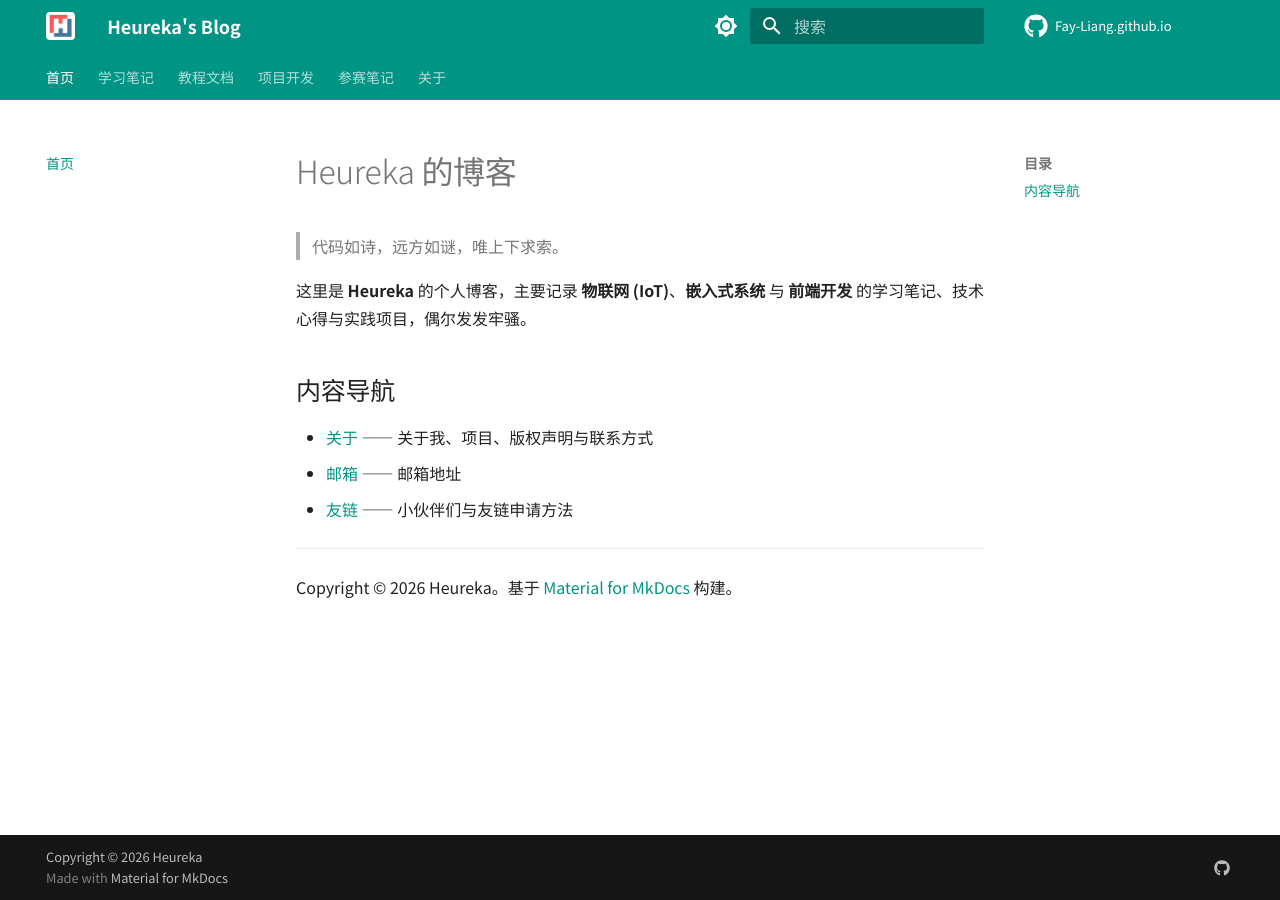
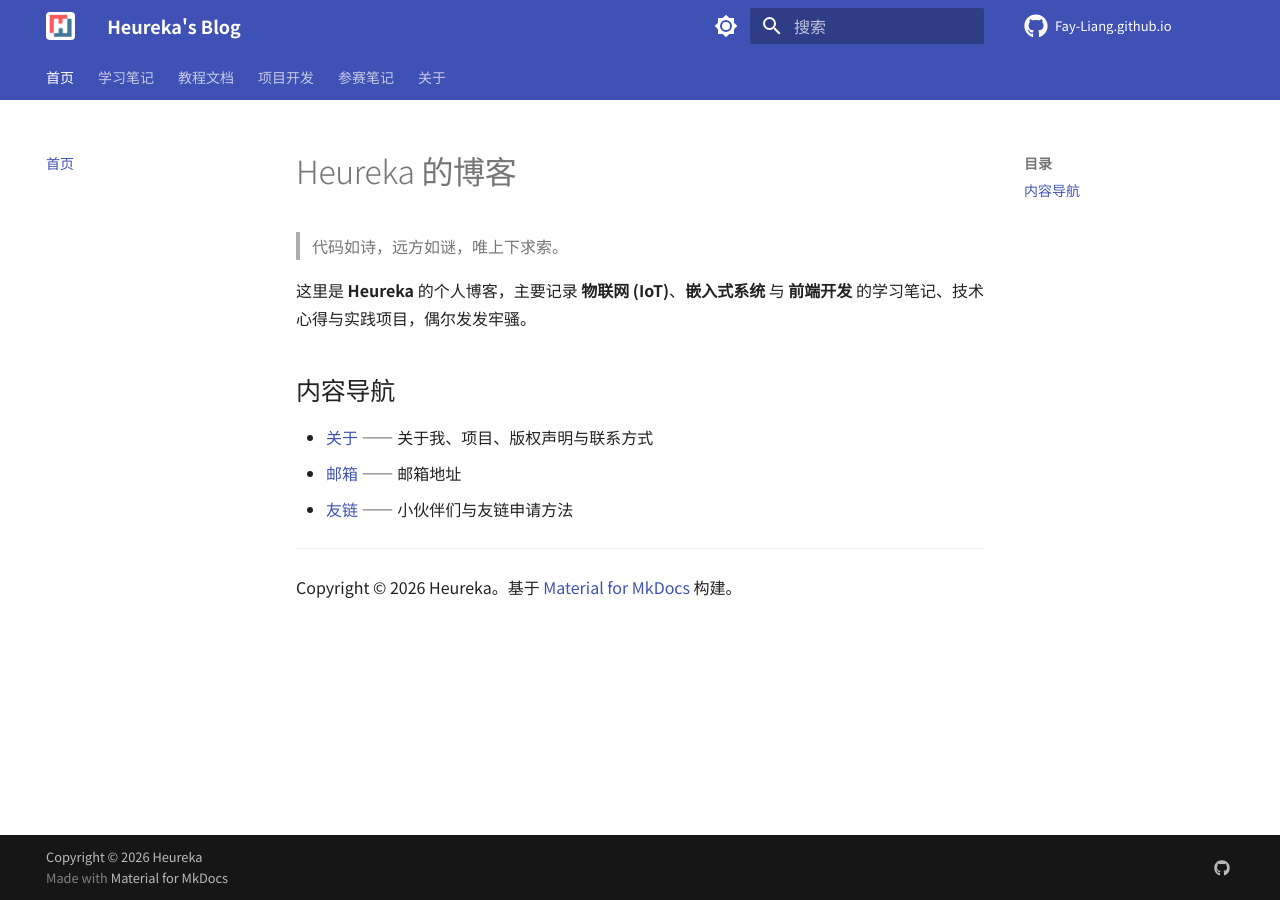
Before and after one commit to Fay-Liang/Fay-Liang.github.io, an MkDocs documentation site: the page built from docs/index.md, in a window 1280 px wide. Built offline with MkDocs 1.6.1 and Material for MkDocs 9.7.7, drawn with Linux system fonts in a browser that asks for light colours; comment, search, counter and statistics services are not loaded.

Commit message:
style: 顶栏恢复 indigo，保留 logo 白色底垫
上一版把 primary 改为 teal 解决对比度，但顶栏色被 logo 牵着走。
现改为保留 logo 的白色底垫、顶栏恢复原 indigo：
- extra.css 的底垫规则不变（顶栏与抽屉标题栏均覆盖）
- palette primary: teal -> indigo（两套 scheme）

副作用一并还原：--md-typeset-a-color 跟随 primary，
正文链接色随之从蓝绿回到 indigo。

```diff
--- a/mkdocs.yml
+++ b/mkdocs.yml
@@ -39,13 +39,13 @@ theme:
     - content.tabs.link            # 内容标签页联动
   palette:
     - scheme: default              # 浅色模式
-      primary: teal                # 蓝绿色顶栏（logo 已加白色底垫，故颜色可自由选）
+      primary: indigo              # 恢复原配色（logo 已加白色底垫，深色顶栏下依然清晰）
       accent: indigo
       toggle:
         icon: material/brightness-7
         name: 切换到深色模式
     - scheme: slate                # 深色模式
-      primary: teal                # 蓝绿色顶栏（logo 已加白色底垫，故颜色可自由选）
+      primary: indigo              # 恢复原配色（logo 已加白色底垫，深色顶栏下依然清晰）
       accent: indigo
       toggle:
         icon: material/brightness-4
```
